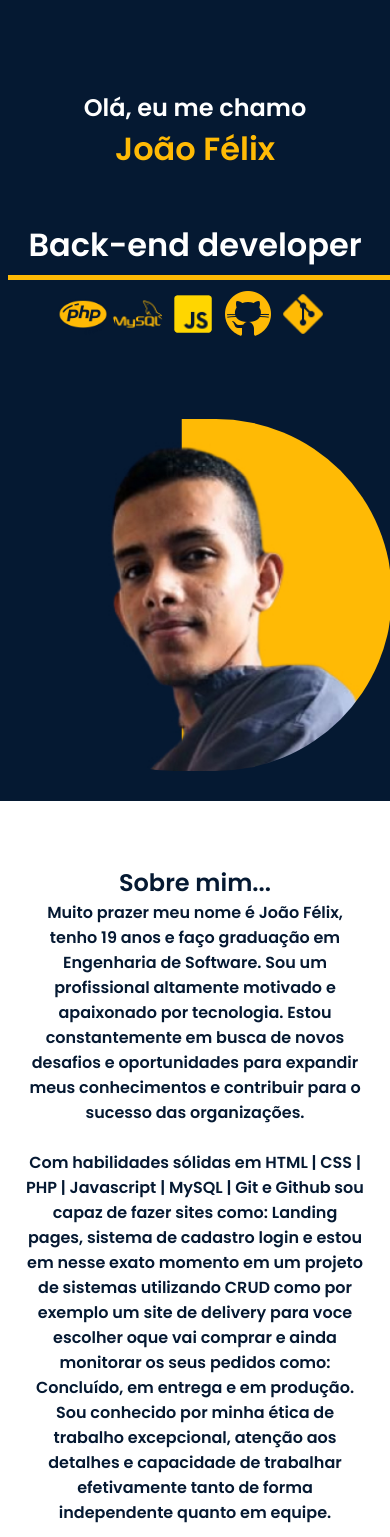
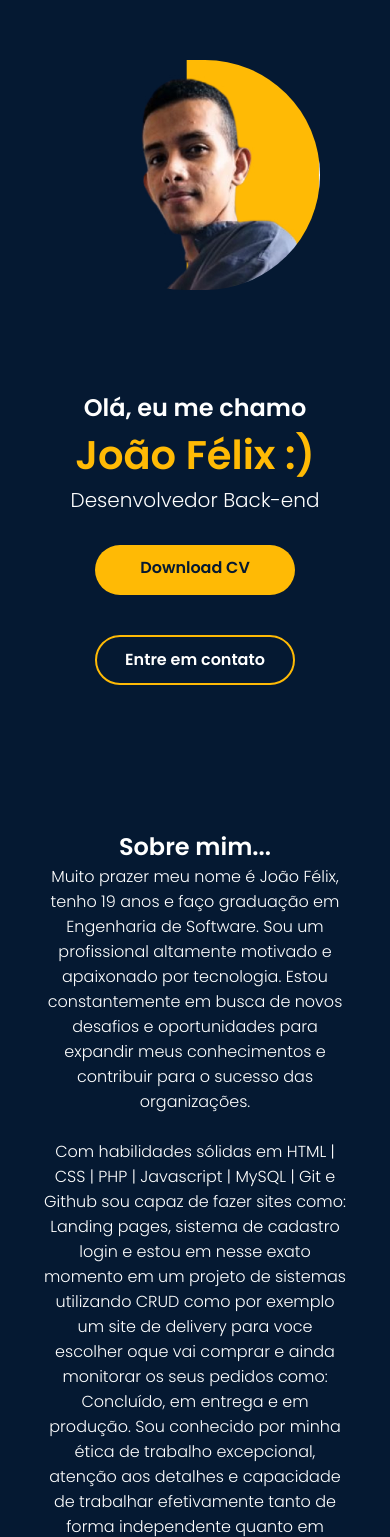
Before and after one commit to joaofelixss/joaofelixss.github.io, a PHP site: page / in a window 390 px wide. Shown: the part 126-1663 px from the top of the page. Run offline with PHP 8.4, Linux system fonts and the light colour scheme; grey boxes are pictures that could not be loaded.

Commit message:
add new intro e new habilidades

```diff
--- a/css/footer.css
+++ b/css/footer.css
@@ -8,34 +8,7 @@
   background: #ffba05;
 }
 
-.contato {
-  display: flex;
-  gap: 100px;
-  height: 15vh;
-  align-items: center;
-}
-
-.contato li {
-  display: flex;
-  height: 50px;
-  width: 50px;
-  font-size: 1rem;
-  padding: 10px;
-  gap: 10px;
-  align-items: center;
-  white-space: nowrap;
-}
-
 .footer-icons {
   display: flex;
   gap: 20px;
 }
-
-@media (max-width: 1100px) {
-  .contato {
-    flex-direction: column;
-    gap: 10px;
-    height: 50vh;
-    justify-content: center;
-  }
-}
--- a/css/habilidades.css
+++ b/css/habilidades.css
@@ -1,17 +1,17 @@
 .sobre-mim {
   font-family: poppins, sans-serif;
-  font-weight: 300;
+  font-weight: 100;
 }
 
 .sobre-mim h3 {
   font-size: 44px;
-  color: #051932;
+  color: #fff;
   margin-top: 40px;
   text-align: center;
 }
 
 .sobre-mim p {
-  color: #051932;
+  color: #fff;
   font-size: 22px;
   max-width: 80ch;
   font-weight: 600;
@@ -21,42 +21,37 @@
 .habilidades {
   display: grid;
   justify-content: center;
-  background: #fff;
   text-align: center;
 }
 
 .habilidades h1 {
   font-size: 3rem;
   text-align: center;
+  color: #fff;
 }
 
 .icones {
   display: grid;
   gap: 20px;
-  justify-content: center;
   align-items: center;
   margin-bottom: 4rem;
+  justify-items: center;
 }
 
 .icones1 {
   display: flex;
   gap: 20px;
-  text-align: center;
 }
 
 .icones2 {
   display: flex;
   gap: 20px;
-  justify-content: center;
-  text-align: center;
 }
 
 .icones li {
   display: grid;
   justify-content: center;
   padding: 20px;
-  background: #051932;
-  border: 2px solid #ffba05;
   border-radius: 10px;
   color: #fff;
   font-size: 1rem;
@@ -68,11 +63,27 @@ li img {
   height: 64px;
 }
 
+@media (max-width: 1150px) {
+  .sobre-mim{
+    padding: 20px;
+  }
+  .sobre-mim h3 {
+    font-size: 2rem;
+  }
+  .sobre-mim p {
+    font-size: 1.5rem;
+    font-weight: 100;
+  }
+}
+
 @media (max-width: 600px) {
   .habilidades {
     display: grid;
     justify-content: center;
     padding: 1.5rem;
+  }
+  .habilidades h1 {
+    font-size: 30px;
   }
   .icones {
     gap: 10px;
@@ -81,10 +92,11 @@ li img {
     justify-content: center;
   }
   .icones li {
-    font-size: 1rem;
+    font-size: 0.8rem;
     font-weight: 600;
     display: grid;
     justify-content: center;
+    justify-items: center;
     width: 100px;
     padding: 1rem;
   }
@@ -107,5 +119,6 @@ li img {
   }
   .sobre-mim p {
     font-size: 1rem;
+    font-weight: 100;
   }
 }
--- a/css/header.css
+++ b/css/header.css
@@ -26,18 +26,6 @@
   cursor: pointer;
 }
 
-.menu a.curriculo {
-  color: #051932;
-  background: #ffba05;
-  border-radius: 10px;
-  font-weight: 600;
-}
-
-.menu a.curriculo:hover {
-  color: #ffba05;
-  background: #051932;
-}
-
 .menu a:hover {
   color: #ffba05;
   transition: 0.3s;
@@ -47,15 +35,7 @@
   display: none;
 }
 
-@media (max-width: 800px) {
-  .menu {
-    justify-content: center;
-    grid-template-columns: 1fr;
-    display: grid;
-  }
-}
-
-@media (max-width: 600px) {
+@media (max-width: 900px) {
   .header {
     margin: 30px;
   }
@@ -84,7 +64,7 @@
     visibility: visible;
     overflow-y: auto;
     display: block;
-    height: 22vh;
+    height: 17vh;
     width: 20vh;
   }
   .menu a {
@@ -92,11 +72,6 @@
     padding: 10px;
     cursor: pointer;
     display: grid;
-  }
-  .menu a.curriculo {
-    color: #051932;
-    background: #ffba05;
-    border-radius: 0;
   }
   #btn-mobile {
     display: flex;
--- a/css/introducao.css
+++ b/css/introducao.css
@@ -1,13 +1,3 @@
-.introducao {
-  display: grid;
-  align-items: center;
-  justify-content: center;
-  grid-template-columns: 2fr 1fr;
-  margin: 140px;
-  max-width: 100%;
-  gap: 50px;
-}
-
 .introducao h1,
 h2,
 h3,
@@ -15,40 +5,39 @@ p {
   margin: 0px;
 }
 
-.contanier-introducao {
-  position: relative;
+.introducao {
+  display: grid;
+  align-items: center;
+  justify-content: center;
+  grid-template-columns: 1fr 1fr;
+  margin: 140px;
+  max-width: 100%;
+  gap: 50px;
 }
 
-.contanier-introducao h1 {
-  font-size: 44px;
+.title {
+  display: grid;
+  align-items: center;
+  justify-content: center;
+}
+
+.title h1 {
+  font-size: 50px;
   color: #fff;
   text-align: start;
 }
 
-.introducao h1 span {
-  font-size: 56px;
+.title span {
+  font-size: 40px;
   color: #ffba05;
   font-weight: 600;
-  white-space: nowrap;
-  margin: 8px;
+  text-align: center;
 }
 
-.introducao h2 {
+.title p {
   color: #fff;
-  font-size: 48px;
-  font-weight: 600;
-  margin-top: 48px;
-}
-
-.contanier-introducao::before {
-  content: "";
-  max-width: 100%;
-  width: 550px;
-  height: 5px;
-  background: #ffba05;
-  position: absolute;
-  top: 275px;
-  left: -20px;
+  font-size: 30px;
+  text-align: center;
 }
 
 .introducao img {
@@ -57,79 +46,82 @@ p {
   border-radius: 200px;
 }
 
-.ul-icons {
+.actions {
+  padding: 30px;
   display: flex;
-  gap: 5px;
-  margin-top: 20px;
-  margin-left: 100px;
+  align-items: center;
+  gap: 20px;
+  justify-content: center;
+}
+
+.curriculo {
+  color: #051932;
+  background: #ffba05;
+  border-radius: 40px;
+  font-weight: 600;
+  padding: 20px;
+  text-align: center;
+}
+
+.curriculo:hover {
+  color: #ffba05;
+  background: #051932;
+}
+
+.contato {
+  color: #fff;
+  border-radius: 40px;
+  border: #ffba05 2px solid;
+  font-weight: 600;
+  padding: 20px;
+  text-align: center;
+}
+
+.contato:hover {
+  color: #ffba05;
+  background: #051932;
 }
 
 @media (max-width: 1150px) {
-  .introducao {
-    grid-template-columns: 1fr;
-  }
-  .contanier-introducao {
-    padding: 30px;
-    margin: 0;
-    justify-content: center;
-    display: grid;
-  }
-  .introducao img {
-    max-width: 100%;
-    display: grid;
-    border-radius: 200px;
-    justify-content: center;
-  }
-  .contanier-introducao::before {
-    content: "";
-    max-width: 100%;
-    width: 550px;
-    height: 5px;
-    background: #ffba05;
-    position: absolute;
-    top: 270px;
-  }
-  .contanier-introducao h1 {
-    font-size: 2rem;
-    text-align: center;
-  }
-  .contanier-introducao h1 span {
-    font-size: 3rem;
-    white-space: nowrap;
-  }
-  .contanier-introducao h2 {
-    font-size: 3rem;
-    white-space: nowrap;
-  }
-}
-@media (max-width: 600px) {
   .introducao {
     padding: 30px;
     margin: 0;
     justify-content: center;
     display: grid;
+    justify-items: center;
+    grid-template-columns: 1fr;
   }
-  .ul-icons {
-    margin-left: 30px;
-  }
-  .contanier-introducao h2 {
-    font-size: 2rem;
-  }
-  .contanier-introducao h1 {
-    font-size: 1.5rem;
+  .title h1 {
+    font-size: 24px;
     text-align: center;
   }
-  .contanier-introducao h1 span {
-    font-size: 2rem;
+  .title span {
+    font-size: 40px;
   }
-  .contanier-introducao::before {
-    content: "";
-    max-width: 100%;
-    width: 400px;
-    height: 5px;
-    background: #ffba05;
-    position: absolute;
-    top: 215px;
-    left: 10px;
+  .title p {
+    font-size: 20px;
+  }
+  .perfil img {
+    margin-bottom: 50px;
+    width: 250px;
+    height: 230px;
+    display: grid;
+    text-align: center;
+  }
+  .actions {
+    justify-content: center;
+    display: grid;
+    grid-template-columns: 1fr;
+  }
+  .contato {
+    width: 200px;
+    height: 50px;
+    padding: 10px;
+    margin-top: 20px;
+  }
+  .curriculo {
+    width: 200px;
+    height: 50px;
+    padding: 10px;
   }
 }
--- a/index.html
+++ b/index.html
@@ -18,35 +18,28 @@
       <a class="img" href="index.html"><img src="./img/MARCA_PORTIFÓLIO.svg" alt="MARCA_PORTIFÓLIO"></a>
       <button id="btn-mobile">Menu<span id="detalhe"></span></button>
       <ul class="menu">
-        <li><a class="curriculo" href="/Currículo.pdf">Currículo</a></li>
+        <li><a href="#sobre-mim">Sobre mim</a></li>
         <li><a href="#habilidades">Habilidades</a></li>
         <li><a href="#projetos">Projetos</a></li>
-        <li><a href="#contato">Contato</a></li>
       </ul>
     </nav>
   </header>
 
-  <main class="introducao">
-    <div class="contanier-introducao">
-      <h1>Olá, eu me chamo<br><span>João Félix</span></h1>
-      <div>
-        <h2>Back-end developer</h2>
-        <ul class="ul-icons">
-          <li><img src="/img/PHP.png" alt="php"></li>
-          <li><img src="/img/mysql.png" alt="mysql"></li>
-          <li><img src="/img/javascript.png" alt="javascript"></li>
-          <li><img src="/img/GITHUB.png" alt="github"></li>
-          <li><img src="/img/GIT.png" alt="git"></li>
-        </ul>
+  <section class="introducao">
+    <div class="perfil"><img src="./img/Group 4.jpg" alt="Minha foto"></div>
+    <div class="title">
+      <h1>Olá, eu me chamo</h1>
+      <span>João Félix :)</span>
+      <p>Desenvolvedor Back-end</p>
+      <div class="actions">
+        <a class="curriculo" href="Currículo.pdf">Download CV</a>
+        <a class="contato" href="#contato">Entre em contato</a>
       </div>
     </div>
-    <div>
-      <img src="./img/Group 4.jpg" alt="Minha foto">
-    </div>
-  </main>
+  </section>
 
-  <section class="habilidades" id="habilidades" aria-label="habilidades">
-    <div class="sobre-mim">
+  <section class="habilidades" aria-label="habilidades">
+    <div id="sobre-mim" class="sobre-mim">
       <h3>Sobre mim...</h3>
       <p>Muito prazer meu nome é João Félix, tenho 19 anos e faço graduação em Engenharia de Software. Sou um profissional altamente motivado e apaixonado por tecnologia. Estou constantemente em busca de novos desafios e oportunidades para expandir meus conhecimentos e contribuir para o sucesso das organizações.<br><br>
 
@@ -62,7 +55,7 @@
         Instagram: @joaofelix.dev.</p>
     </div>
     <h1>Habilidades<span>.</span></h1>
-    <ul class="icones">
+    <ul id="habilidades" class="icones">
       <div class="icones1">
         <li><img src="./img/PHP.png" alt="php">PHP</li>
         <li><img src="./img/mysql.png" alt="MySQL">MySQL</li>
@@ -75,6 +68,7 @@
         <li><img src="./img/CSS.png" alt="css">css</li>
         <li><img src="./img/DESIGN.png" alt="UI Design">UI Design</li>
         <li><img src="./img/FIGMA.png" alt="FIGMA">FIGMA</li>
+        <li><img src="/img/wordpress.png" alt="WordPress">WordPress</li>
       </div>
     </ul>
   </section>
```
Also changed, not shown: img/LARAVEL.png (deleted), img/wordpress.png (added).
